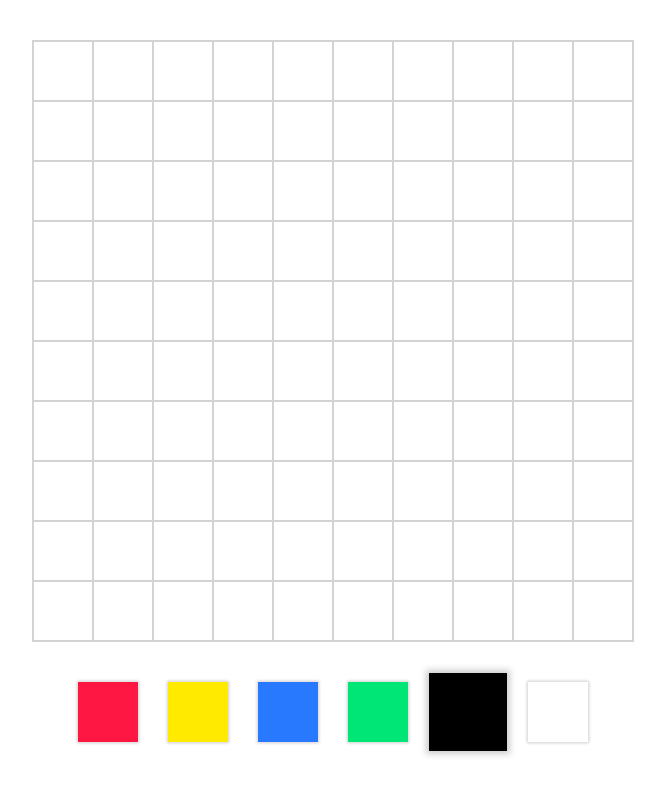
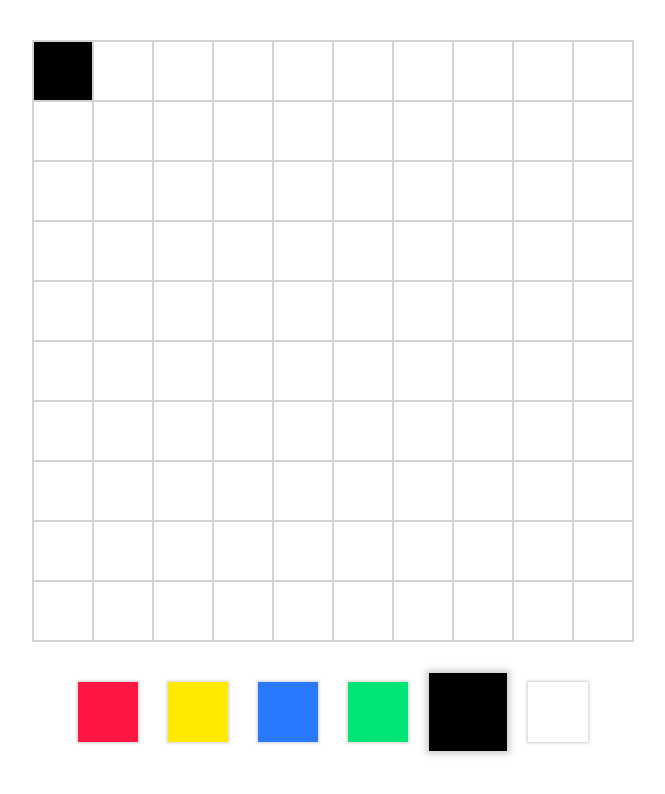
Before and after one commit to siva-kannan3/dom-challenge, a plain HTML site: page pixel-art/index.html in a window 1280 px wide. Both pictures are taken after a click on the element 370 px from the left and 71 px from the top of the page. Shown: the whole page, without its empty margins (307-972 px from the left). Drawn offline with Linux system fonts and the light colour scheme.

Commit message:
feat: ✨ mouseover color applying implemented

```diff
--- a/pixel-art/index.html
+++ b/pixel-art/index.html
@@ -95,6 +95,10 @@
         gridEle.style.grid = `repeat(${rows}, 1fr) / repeat(${cols}, 1fr)`;
         for (let i = 0; i < rows * cols; i++) {
           let div = document.createElement("div");
+          div.addEventListener("click", applyColorOnClick);
+          div.addEventListener("mousedown", onMouseDown);
+          div.addEventListener("mousemove", onMouseMove);
+          div.addEventListener("mouseup", onMouseUp);
           div.classList.add("box");
           fragment.appendChild(div);
         }
@@ -116,6 +120,30 @@
             colorBoxList[i].classList.remove("active");
           }
         }
+
+        // apply color on click
+        function applyColorOnClick(event) {
+          console.log("hi");
+          let gridCellEle = event.target;
+          gridCellEle.style.backgroundColor = selectedColor;
+        }
+
+        // apply color on keydown hover
+        let isMouseDown = false;
+        function onMouseDown(event) {
+          isMouseDown = true;
+        }
+
+        function onMouseMove(event) {
+          if (isMouseDown) {
+            let gridCellEle = event.target;
+            gridCellEle.style.backgroundColor = selectedColor;
+          }
+        }
+
+        function onMouseUp(event) {
+          isMouseDown = false;
+        }
       }
     </script>
   </body>
```
